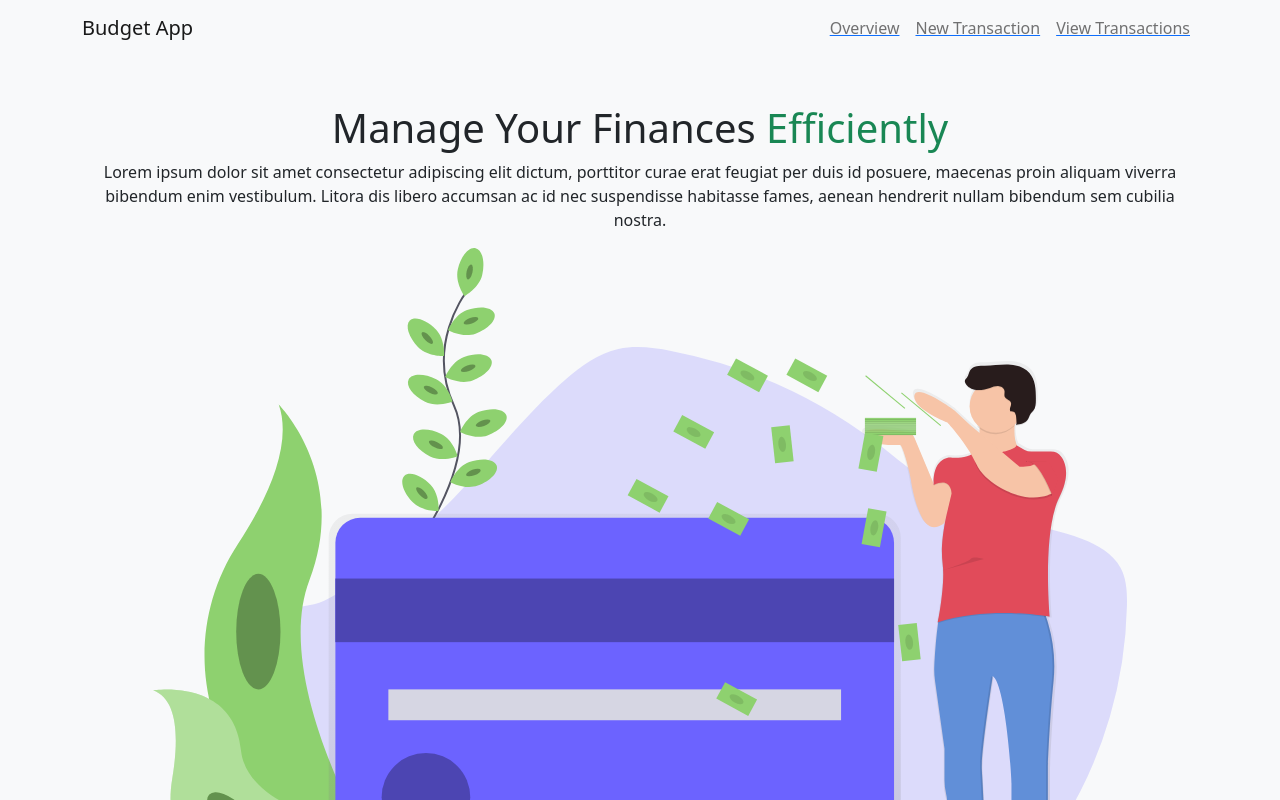
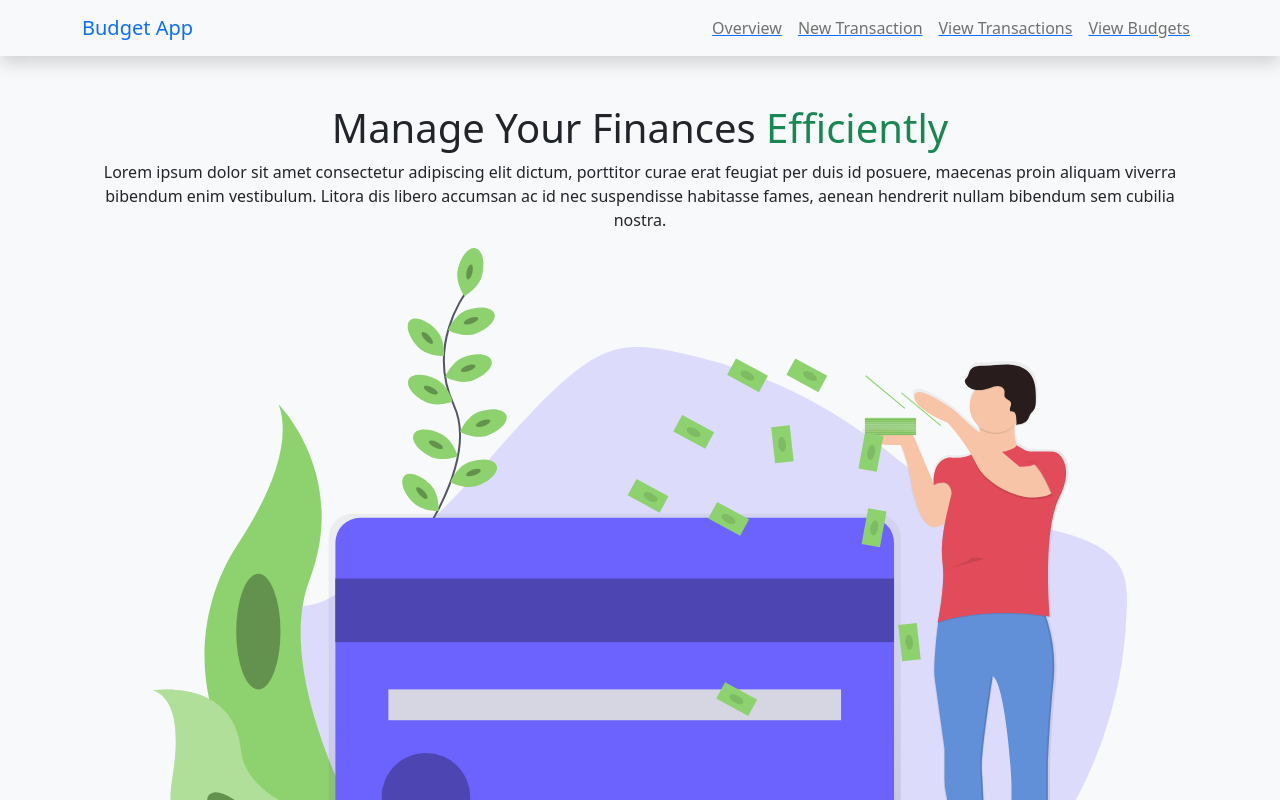
Before and after one commit to imolina212/budgeting-app-frontend, a React (Create React App) app: page / in a window 1280 px wide. Shown: the top 800 px of the page. Built offline with nearby package versions, Linux system fonts and the light colour scheme.

Commit message:
added link to navbrand

```diff
--- a/src/Components/NavBar.js
+++ b/src/Components/NavBar.js
@@ -3,9 +3,11 @@ import { Link  } from "react-router-dom"
 
 export default function NavBar() {
     return(
-        <nav className="navbar navbar-expand-lg navbar-light bg-light">
+        <nav className="navbar navbar-expand-lg navbar-light bg-light shadow">
             <div className="container">
-                <a href="#" className="navbar-brand">Budget App</a>
+                <Link to="/" style={{textDecoration: 'none'}}>
+                    <a href="#" className="navbar-brand text-primary">Budget App</a>
+                </Link>
                 <button
                     className="navbar-toggler"
                     type="button"
@@ -31,6 +33,11 @@ export default function NavBar() {
                                 <a href="#transactions" className="nav-link">View Transactions</a>
                             </Link>
                         </li>
+                        <li className="nav-item">
+                            <Link to='/transactions/budget'>
+                                <a href="#transactions" className="nav-link">View Budgets</a>
+                            </Link>
+                        </li>
                     </ul>
                 </div>
             </div>
```
